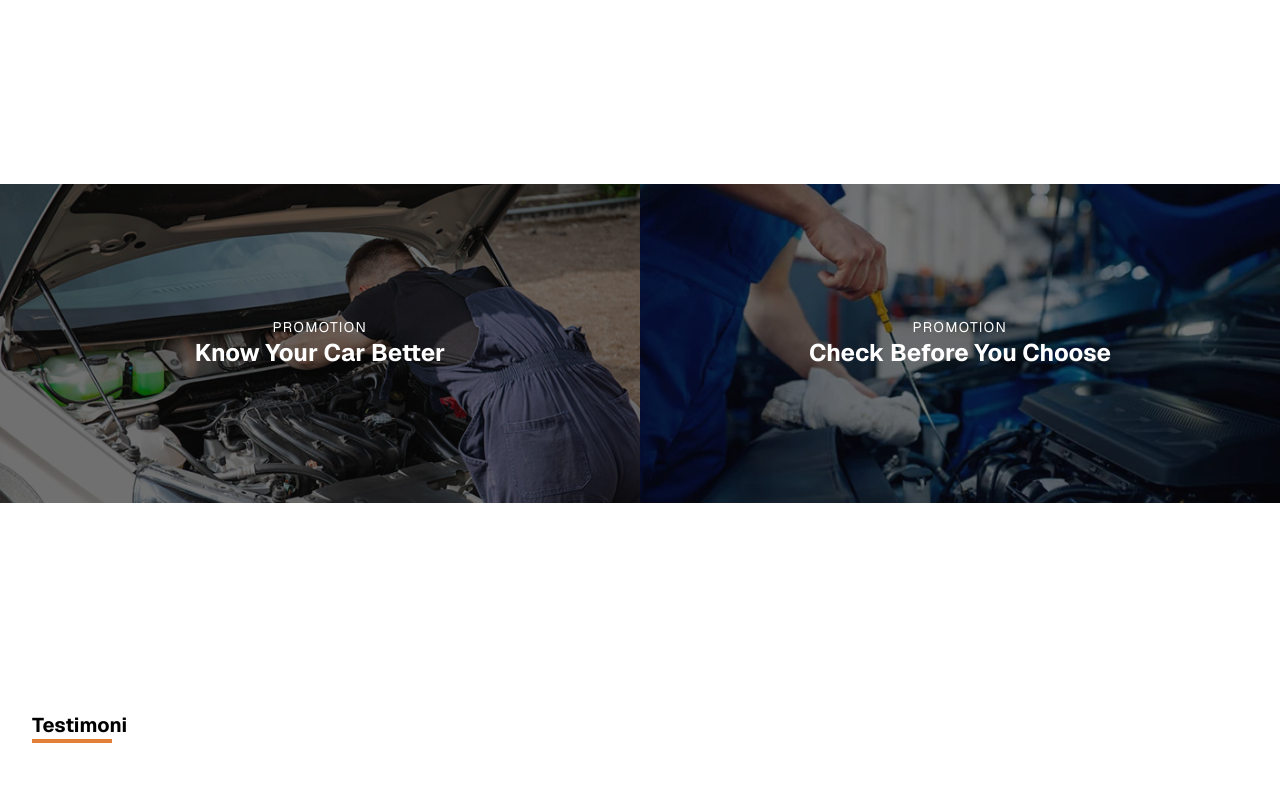
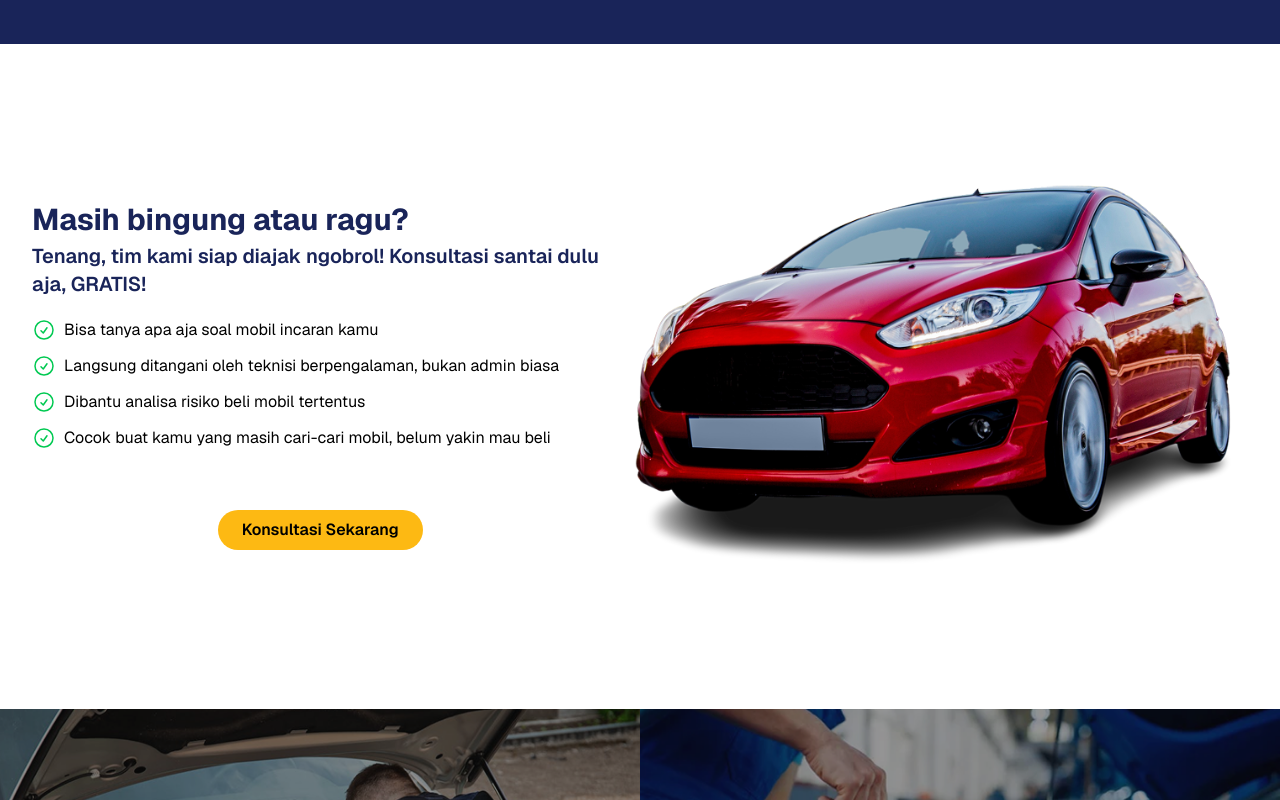
Before and after one commit to wendwin/inspeksi-mobil-jogja, a Next.js app: page / in a window 1280 px wide. Shown: the part 2700-3500 px from the top of the page. Built offline with nearby package versions, Linux system fonts and the light colour scheme.

Commit message:
membuat section confused

```diff
--- /dev/null
+++ b/app/components/landingpagecomponents/Confused.js
@@ -0,0 +1,48 @@
+export default function Confused(){
+    return (
+        <div className="max-w-7xl mx-auto px-4 md:px-14 lg:px-8 my-20  md:flex justify-evenly items-center">
+            <div>
+                <h1 className="text-xl font-bold text-[#192459] mb-1 md:text-2xl lg:text-3xl">Masih bingung atau ragu?</h1>
+                <h5 className="text-base font-semibold text-[#192459] md:text-xl">Tenang, tim kami siap diajak ngobrol! Konsultasi santai dulu aja, GRATIS!</h5>
+                <div className="mt-5 flex gap-2 mb-3">
+                    <div className="text-green-500">
+                        <svg xmlns="http://www.w3.org/2000/svg" fill="none" viewBox="0 0 24 24" stroke-width="1.5" stroke="currentColor" class="size-6">
+                            <path stroke-linecap="round" stroke-linejoin="round" d="M9 12.75 11.25 15 15 9.75M21 12a9 9 0 1 1-18 0 9 9 0 0 1 18 0Z" />
+                        </svg>
+                    </div>
+                    <p>Bisa tanya apa aja soal mobil incaran kamu</p>
+                </div>
+                <div className="mt-3 flex gap-2 mb-3">
+                    <div className="text-green-500">
+                        <svg xmlns="http://www.w3.org/2000/svg" fill="none" viewBox="0 0 24 24" stroke-width="1.5" stroke="currentColor" class="size-6">
+                          <path stroke-linecap="round" stroke-linejoin="round" d="M9 12.75 11.25 15 15 9.75M21 12a9 9 0 1 1-18 0 9 9 0 0 1 18 0Z" />
+                        </svg>
+                    </div>
+                    <p>Langsung ditangani oleh teknisi berpengalaman, bukan admin biasa</p>
+                </div>
+                <div className="flex gap-2 mb-3">
+                    <div className="text-green-500">
+                        <svg xmlns="http://www.w3.org/2000/svg" fill="none" viewBox="0 0 24 24" stroke-width="1.5" stroke="currentColor" class="size-6">
+                          <path stroke-linecap="round" stroke-linejoin="round" d="M9 12.75 11.25 15 15 9.75M21 12a9 9 0 1 1-18 0 9 9 0 0 1 18 0Z" />
+                        </svg>
+                    </div>
+                    <p>Dibantu analisa risiko beli mobil tertentus</p>
+                </div>
+                <div className="flex gap-2 mb-3">
+                    <div className="text-green-500">
+                        <svg xmlns="http://www.w3.org/2000/svg" fill="none" viewBox="0 0 24 24" stroke-width="1.5" stroke="currentColor" class="size-6">
+                          <path stroke-linecap="round" stroke-linejoin="round" d="M9 12.75 11.25 15 15 9.75M21 12a9 9 0 1 1-18 0 9 9 0 0 1 18 0Z" />
+                        </svg>
+                    </div>
+                    <p>Cocok buat kamu yang masih cari-cari mobil, belum yakin mau beli</p>
+                </div>
+                <div className="mt-15 flex justify-center">
+                    <button className="py-2 px-6 rounded-full bg-[#FDB913] font-semibold cursor-pointer hover:bg-[#C8910C]">Konsultasi Sekarang</button>
+                </div>
+            </div>
+            <div className="my-11">
+                <img src="/img/car_confused.png" alt="" className=""/>
+            </div>
+        </div>
+    )
+}
--- a/app/components/landingpagecomponents/Order.js
+++ b/app/components/landingpagecomponents/Order.js
@@ -1,7 +1,7 @@
 export default function Order({ onOpenModal }){
     return (
         <div className="bg-[#192459]">
-            <div className="pt-3 md:flex md:items-center  md:max-w-5xl md:mx-auto">
+            <div className="p-10 md:flex md:items-center  md:max-w-5xl md:mx-auto">
                 <div className="my-6 px-4 mx-auto md:order-2 ">
                     <h1 className="mb-5 text-center text-xl md:text-2xl md:mb-8 font-semibold text-white">Cara Memesan Jasa Inspeksi Jogja</h1>
                     <div className="flex justify-center items-center gap-4 mb-6">
@@ -22,7 +22,7 @@ export default function Order({ onOpenModal }){
                         <img src="/img/report_icon.png" alt="" className="w-15 h-15"/>
                         <div className=" text-white">
                             <h5 className="text-base font-semibold mb-1">Laporan Dikirim</h5>
-                            <p className="text-sm">Hasil inspeksi lengkap dikirim ke pelanggan melalui WhatsApp atau email, disertai foto dan rekomendasi teknis.</p>
+                            <p className="text-sm">Hasil inspeksi lengkap dikirim ke pelanggan melalui WhatsApp atau email, disertai foto dan rekomendasi teknis</p>
                         </div>
                     </div>
                     <a href="#">
--- a/app/components/landingpagecomponents/Promotion.js
+++ b/app/components/landingpagecomponents/Promotion.js
@@ -1,9 +1,9 @@
 export default function Promotion(){
     return (
-        <div className="md:flex w-full my-52">
+        <div className="md:flex w-full ">
           <div className="relative w-full md:w-1/2 md:h-[280]">
             <img src="/img/inspeksi-1.png" alt="" className="w-full h-full object-cover "/>
-            <div className="absolute inset-0 flex flex-col items-center justify-center text-white text-center bg-black/40  hover:bg-black/20">
+            <div className="absolute inset-0 flex flex-col items-center justify-center text-white text-center bg-black/25  hover:bg-black/10">
               <h3 className="text-sm uppercase tracking-widest">Promotion</h3>
               <h2 className="text-1xl font-bold md:text-2xl">Know Your Car Better</h2>
             </div>
@@ -11,7 +11,7 @@ export default function Promotion(){
 
           <div className="relative w-full md:w-1/2 md:h-[280]">
             <img src="/img/inspeksi-2.png" alt="" className="w-full h-full object-cover "/>
-            <div className="absolute inset-0 flex flex-col items-center justify-center text-white text-center bg-black/40 hover:bg-black/20">
+            <div className="absolute inset-0 flex flex-col items-center justify-center text-white text-center bg-black/25 hover:bg-black/10">
               <h3 className="text-sm uppercase tracking-widest">Promotion</h3>
               <h2 className="text-1xl font-bold md:text-2xl">Check Before You Choose</h2>
               <div className="f">
--- a/app/page.js
+++ b/app/page.js
@@ -12,6 +12,7 @@ import Modal from "./components/landingpagecomponents/Modal";
 import { useState, useEffect } from "react";
 import ImgCollection from "./components/landingpagecomponents/ImgCollection";
 import { FloatingWhatsApp } from "react-floating-whatsapp";
+import Confused from "./components/landingpagecomponents/Confused";
 
 
 // jika ada compoenent baru maka lakukan import disini sesuikan nama folder dan filenya
@@ -44,6 +45,7 @@ export default function Home() {
       <Trusted />
       <Service onOpenModal={() => setIsModalOpen(true)} />
       <Order onOpenModal={() => setIsModalOpen(true)}/>
+      <Confused/>
       <Promotion/>
       <Testimoni />
       <Mitra />
```
Also changed, not shown: public/img/car_confused.png (added).
